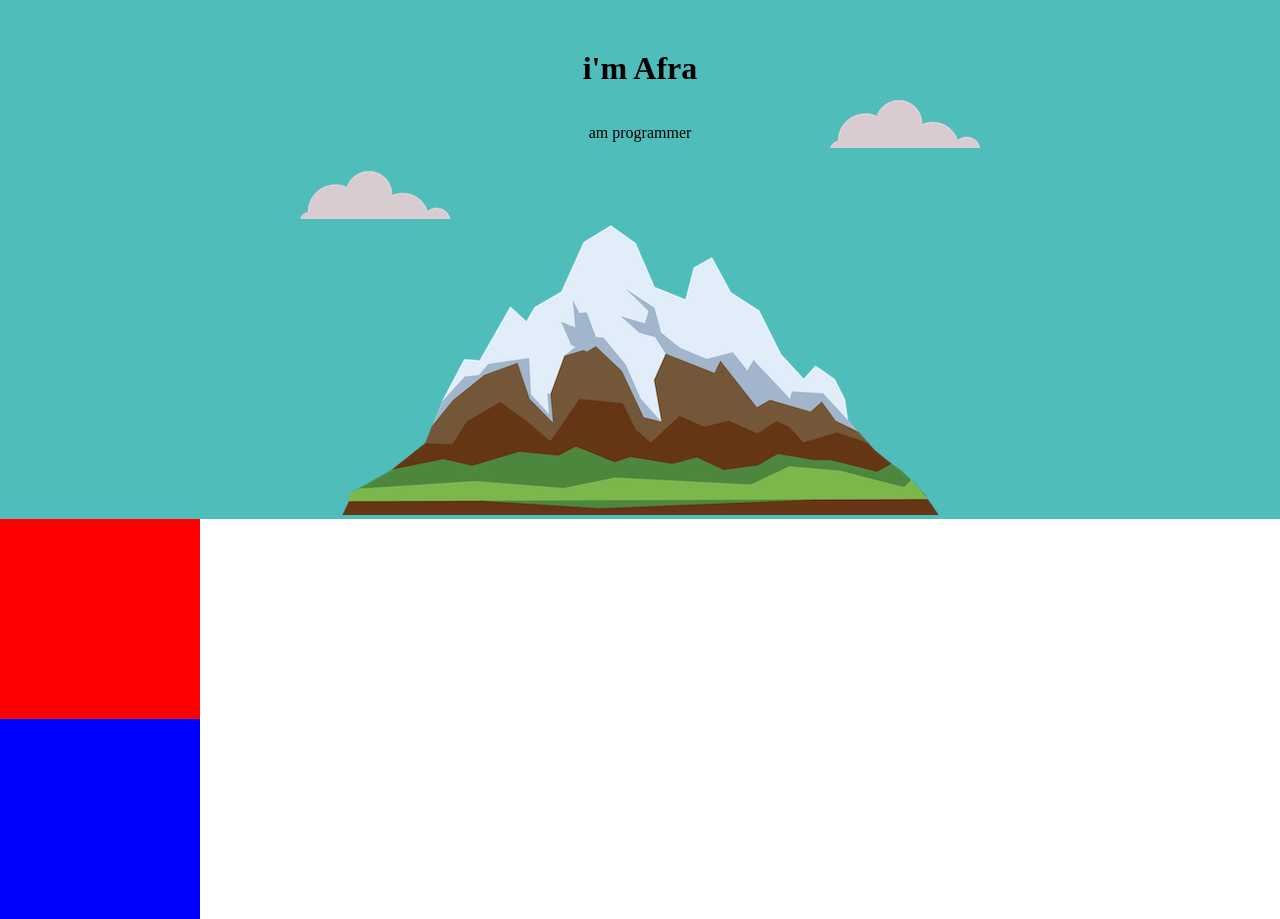
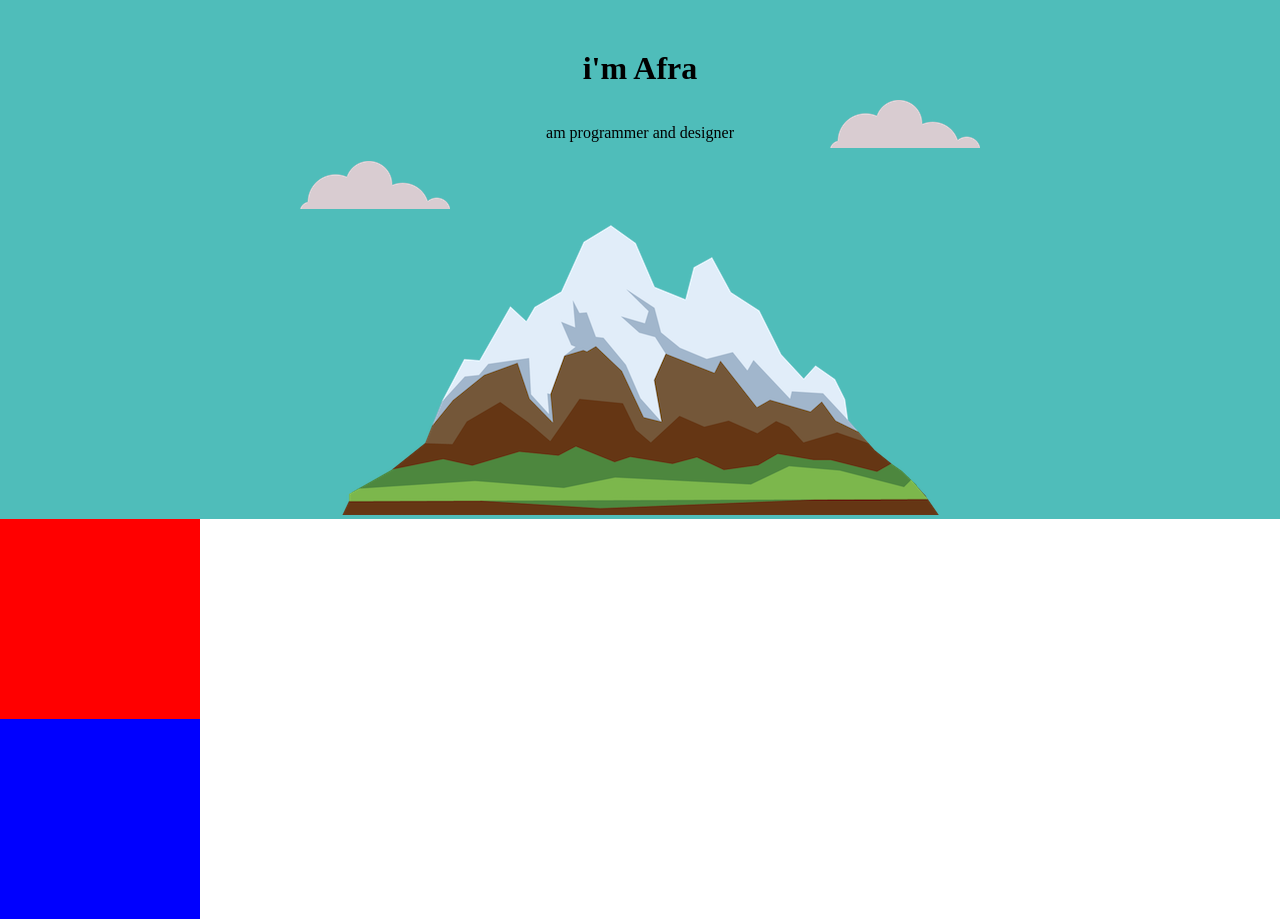
Before and after one commit to Maheerafra/CSS-mysite, a plain HTML site: page index.html in a window 1280 px wide. Drawn offline with Linux system fonts and the light colour scheme.

Commit message:
changes to index and css

```diff
--- a/CSS/styles.css
+++ b/CSS/styles.css
@@ -33,5 +33,5 @@ div{
 .bottom-cloud{
     position: absolute;
     left: 300px;
-    bottom: 300px;
+    bottom: 310px;
 }
--- a/index.html
+++ b/index.html
@@ -10,7 +10,7 @@
     <div class="top-container">
         <img class="top-cloud" src="./Images/cloud.png" alt="cloud-img">
         <h1>i'm Afra</h1>
-        <p>am programmer</p>
+        <p>am programmer and designer</p>
         <img class="bottom-cloud" src="./Images/cloud.png" alt="cloud-img">
         <img src="./Images/mountain.png" alt="mountain-img">
     </div>
```
